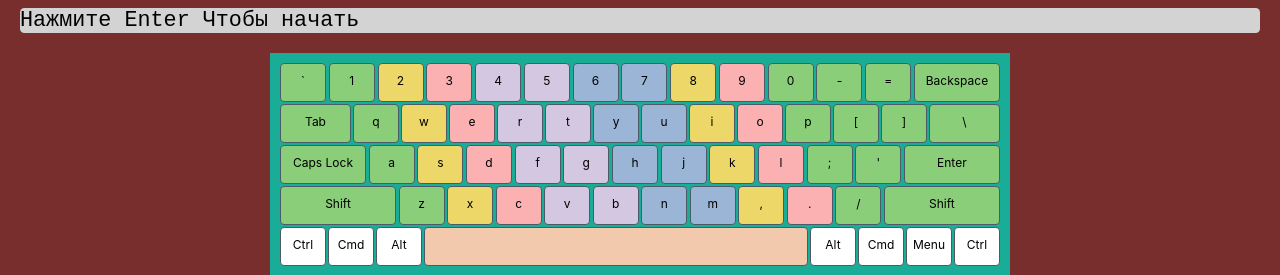
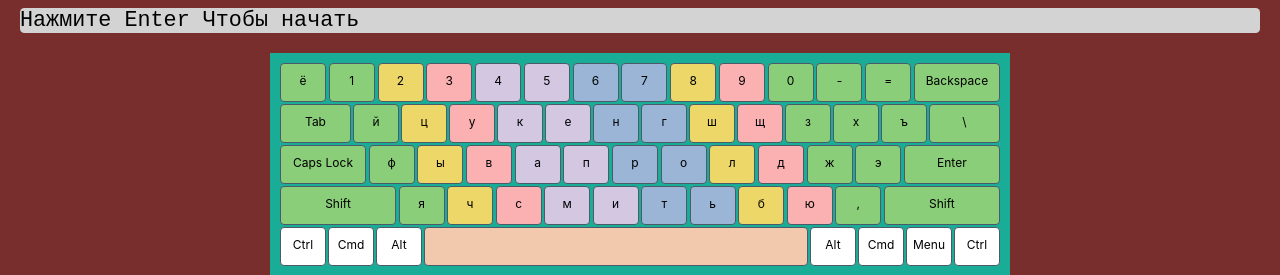
Before and after one commit to 0chuhh/touch-typing, a React (Create React App) app: page / in a window 1280 px wide. Shown: the part 156-431 px from the top of the page. Built offline with nearby package versions, Linux system fonts and the light colour scheme.

Commit message:
language

```diff
--- a/src/component/modules/typing-module/index.tsx
+++ b/src/component/modules/typing-module/index.tsx
@@ -8,6 +8,7 @@ import LineMode from './line-mode/LineMode';
 import BlockMode from './block-mode/BlockMode';
 import Keyboard from 'component/modules/keyboard/Keyboard';
 import Hands from '../hands/Hands';
+import { languageType } from 'types/language';
 
 
 interface TypingModuleProps {
@@ -16,9 +17,10 @@ interface TypingModuleProps {
     text: string
     maxTime?: { minutes: number, seconds: number } | 0 // 0 means no time limit, timer will not appear
     repeat?: boolean
+    language?: languageType
     callback?: (dataset: { charsPerMin: number, charsCount: number, mistakesCount: number, mistakes: string[] }) => void  // do smth with accumulated data
 }
-const TypingModule: FC<TypingModuleProps> = ({ classNum = 1, className = 'урок', text = 'Hello world!', maxTime = 0, repeat = true, callback }) => {
+const TypingModule: FC<TypingModuleProps> = ({ classNum = 1, className = 'урок', text = 'Hello world!', maxTime = 0, repeat = true, language= 'ru-RU', callback }) => {
     type TimerHandle = ElementRef<typeof Timer>
     const timerRef = useRef<TimerHandle>(null)
     const [leftPadding, setLeftPadding] = useState<string>(
@@ -236,7 +238,7 @@ const TypingModule: FC<TypingModuleProps> = ({ classNum = 1, className = 'уро
                     </div>
             }
             <div className="keyboard-container">
-                <Keyboard language='en-US' currentKey={isTextShowed ? currentChar : ''} />
+                <Keyboard language={language} currentKey={isTextShowed ? currentChar : ''} />
                 <Hands currentKey={isTextShowed ? currentChar : ''}/>
             </div>
         </div>
```
